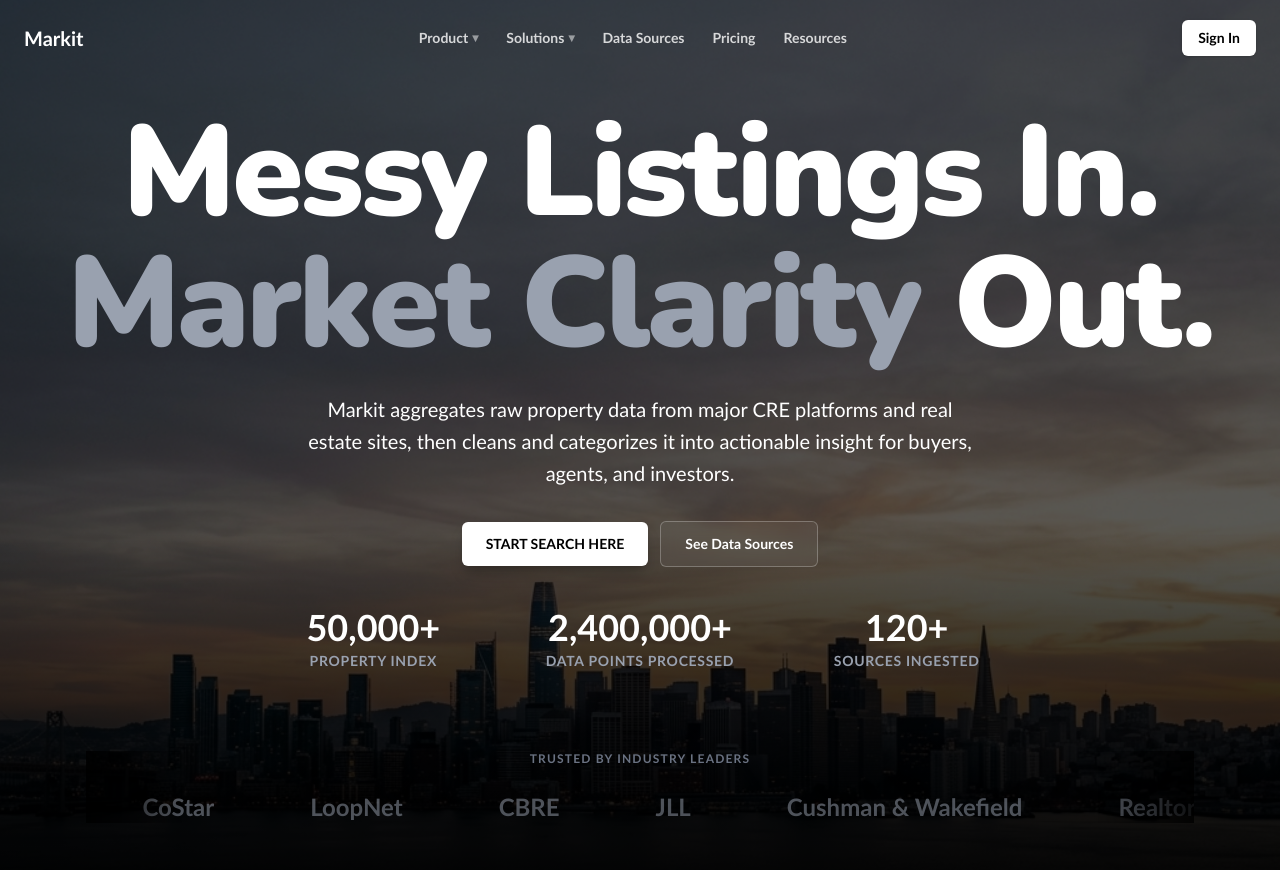
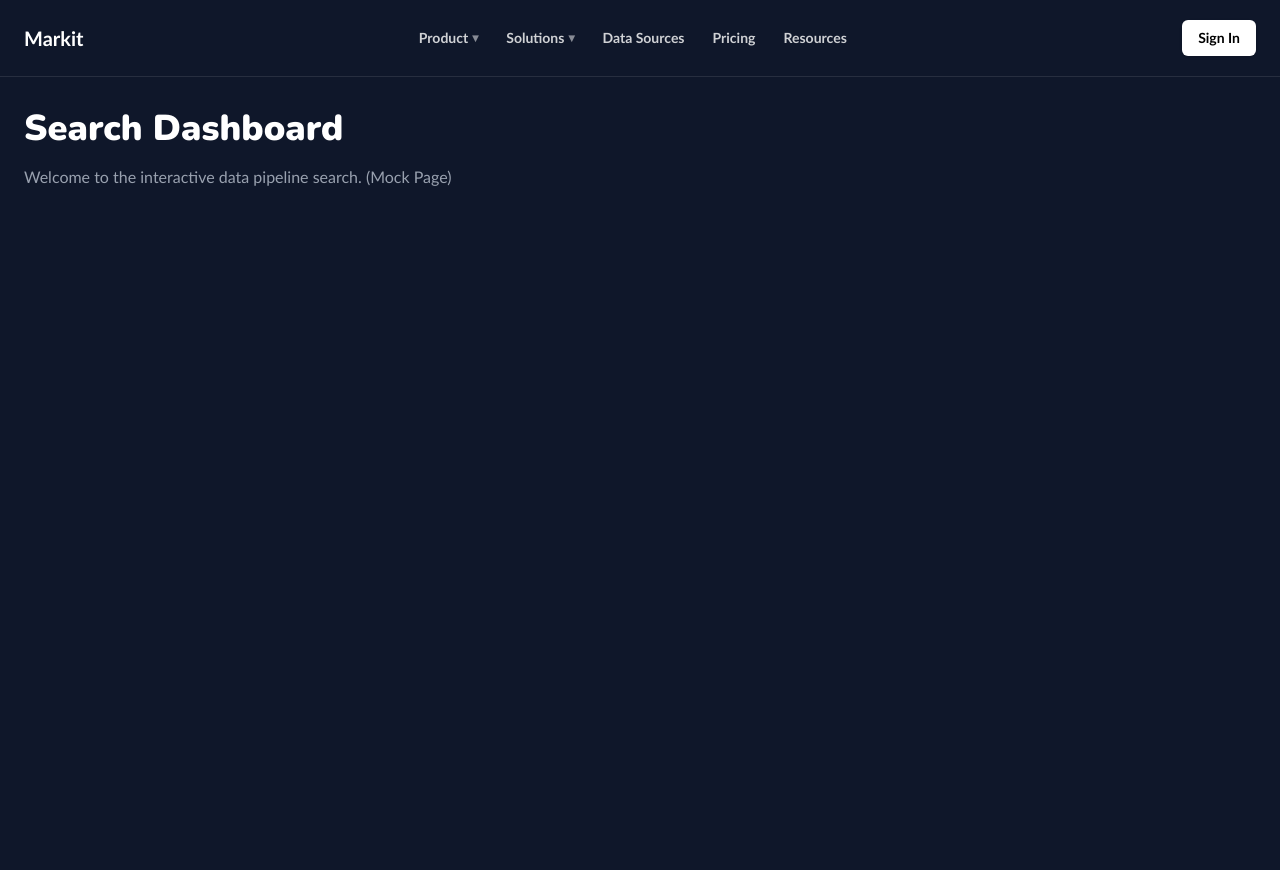
Before and after one commit to StephenMuya/Markit, a React (Vite) app in the folder frontend/: page /search in a window 1280 px wide. Shown: the top 870 px of the page. After the commit the page ends 800 px from the top, so only its background shows below. Built offline with nearby package versions, Linux system fonts and the light colour scheme.

Commit message:
refactor(core): replace static entrypoint with React Router v6 Data Router

```diff
--- a/frontend/src/App.jsx
+++ b/frontend/src/App.jsx
@@ -1,13 +1,59 @@
-// App.jsx
-import Hero from "./components/hero.jsx";
+import { createBrowserRouter, RouterProvider } from "react-router-dom";
+import { Suspense, lazy } from "react";
+import Hero from "./features/landing/Hero.jsx";
+import Layout from "./features/navigation/Layout.jsx";
+import GlobalErrorFallback from "./components/GlobalErrorFallback/GlobalErrorFallback.jsx";
+
+// Lazy load the new feature pages to ensure code splitting
+const SearchDashboard = lazy(() => import("./features/search/SearchDashboard.jsx"));
+const SignIn = lazy(() => import("./features/auth/SignIn.jsx"));
+
+// Define the routing tree using the modern Data Router
+const router = createBrowserRouter([
+  {
+    // The home landing page requires a transparent navbar over its background image,
+    // so it renders its own layout independently.
+    path: "/",
+    element: <Hero />,
+    errorElement: <GlobalErrorFallback />,
+  },
+  {
+    // The global layout for all other feature pages provides a persistent solid Navbar
+    element: <Layout />,
+    errorElement: <GlobalErrorFallback />,
+    children: [
+      {
+        path: "/search",
+        element: (
+          <Suspense
+            fallback={
+              <div className="animate-pulse p-8 text-center text-gray-500">
+                Loading Dashboard...
+              </div>
+            }
+          >
+            <SearchDashboard />
+          </Suspense>
+        ),
+      },
+      {
+        path: "/signin",
+        element: (
+          <Suspense
+            fallback={
+              <div className="animate-pulse p-8 text-center text-gray-500">Loading Auth...</div>
+            }
+          >
+            <SignIn />
+          </Suspense>
+        ),
+      },
+    ],
+  },
+]);
 
 function App() {
-  return (
-    <div>
-      <Hero />
-
-    </div>
-  );
+  return <RouterProvider router={router} />;
 }
 
 export default App;
--- a/frontend/src/components/hero.jsx
+++ /dev/null
@@ -1,213 +0,0 @@
-import { useState, useEffect, useRef } from "react";
-
-const productItems = ["Search Dashboard", "Clean Data", "Smart Categories", "Market Alerts"];
-const solutionItems = ["Buyers", "Agents", "Investors"];
-const trustedBrands = ["Zillow", "Trulia", "Redfin", "CoStar", "LoopNet", "CBRE", "JLL", "Cushman & Wakefield", "Realtor.com", "Keller Williams"];
-
-function CountUp({ target, suffix = "", duration = 2000 }) {
-  const [count, setCount] = useState(0);
-  const ref = useRef(null);
-  const hasAnimated = useRef(false);
-
-  useEffect(() => {
-    const observer = new IntersectionObserver(
-      ([entry]) => {
-        if (entry.isIntersecting && !hasAnimated.current) {
-          hasAnimated.current = true;
-          const start = performance.now();
-
-          function tick(now) {
-            const elapsed = now - start;
-            const progress = Math.min(elapsed / duration, 1);
-            // Ease-out curve
-            const eased = 1 - Math.pow(1 - progress, 3);
-            setCount(Math.floor(eased * target));
-            if (progress < 1) requestAnimationFrame(tick);
-          }
-
-          requestAnimationFrame(tick);
-        }
-      },
-      { threshold: 0.3 }
-    );
-
-    if (ref.current) observer.observe(ref.current);
-    return () => observer.disconnect();
-  }, [target, duration]);
-
-  // Format number with commas
-  const formatted = count.toLocaleString();
-
-  return (
-    <span ref={ref}>
-      {formatted}{suffix}
-    </span>
-  );
-}
-
-function Dropdown({ label, items, dark }) {
-  return (
-    <div className="group relative">
-      <button
-        className={`flex items-center gap-1 rounded-md px-3 py-2 text-sm font-bold transition ${dark
-            ? "text-white/80 hover:bg-white/10 hover:text-white"
-            : "text-slate-700 hover:bg-white hover:text-slate-950"
-          }`}
-      >
-        {label}
-        <span className={`text-xs ${dark ? "text-white/50" : "text-gray-500"}`}>▾</span>
-      </button>
-      <div className="invisible absolute left-0 top-full z-20 mt-2 w-52 rounded-md border border-slate-200 bg-white p-2 opacity-0 shadow-lg transition group-hover:visible group-hover:opacity-100">
-        {items.map((item) => (
-          <a
-            href={`#${item.toLowerCase().replaceAll(" ", "-")}`}
-            className="block rounded px-3 py-2 text-sm text-slate-700 hover:bg-gray-100 hover:text-gray-900"
-            key={item}
-          >
-            {item}
-          </a>
-        ))}
-      </div>
-    </div>
-  );
-}
-
-function Hero() {
-  return (
-    <section className="relative min-h-screen overflow-hidden">
-      {/* ── Full-bleed skyline background ── */}
-      <img
-        src="/city-skyline.png"
-        alt=""
-        className="pointer-events-none absolute inset-0 h-full w-full select-none object-cover object-bottom"
-      />
-
-      {/* Dark overlay — moody sky, high contrast */}
-      <div className="absolute inset-0 bg-black/65" />
-      {/* Stronger darkening at bottom for building depth */}
-      <div className="absolute inset-x-0 bottom-0 h-2/5 bg-gradient-to-t from-black/90 to-transparent" />
-
-      {/* ── Content ── */}
-      <div className="relative z-10">
-        {/* Nav */}
-        <nav className="mx-auto flex max-w-7xl items-center justify-between px-6 py-5">
-          <a href="/" className="text-xl font-black tracking-normal text-white">
-            Markit
-          </a>
-
-          <div className="hidden items-center gap-1 md:flex">
-            <Dropdown label="Product" items={productItems} dark />
-            <Dropdown label="Solutions" items={solutionItems} dark />
-            <a
-              className="rounded-md px-3 py-2 text-sm font-bold text-white/80 transition hover:bg-white/10 hover:text-white"
-              href="#sources"
-            >
-              Data Sources
-            </a>
-            <a
-              className="rounded-md px-3 py-2 text-sm font-bold text-white/80 transition hover:bg-white/10 hover:text-white"
-              href="#pricing"
-            >
-              Pricing
-            </a>
-            <a
-              className="rounded-md px-3 py-2 text-sm font-bold text-white/80 transition hover:bg-white/10 hover:text-white"
-              href="#resources"
-            >
-              Resources
-            </a>
-          </div>
-
-          <div className="flex items-center gap-3">
-            <a
-              className="rounded-md bg-white px-4 py-2 text-sm font-bold text-black shadow-sm transition hover:bg-gray-400"
-              href="#signin"
-            >
-              Sign In
-            </a>
-          </div>
-        </nav>
-
-        {/* Hero content */}
-        <div className="mx-auto flex max-w-7xl flex-col justify-center px-6 pb-10 pt-6 lg:min-h-[calc(100vh-80px)] lg:pb-16 lg:pt-8">
-          <div className="mx-auto max-w-6xl text-center">
-
-            <h1 className="text-6xl font-black leading-[1.02] tracking-tight text-white md:text-8xl lg:text-9xl" style={{ fontFamily: "'Nunito', sans-serif" }}>
-              Messy Listings In.{" "}
-              <span className="text-gray-400">
-                Market Clarity
-              </span>{" "}
-              Out.
-            </h1>
-
-            <p className="mx-auto mt-6 max-w-2xl text-xl leading-8 text-white">
-              Markit aggregates raw property data from major CRE platforms and
-              real estate sites, then cleans and categorizes it into actionable
-              insight for buyers, agents, and investors.
-            </p>
-
-            <div className="mt-8 flex flex-col items-center justify-center gap-3 sm:flex-row">
-              <a
-                className="rounded-md bg-white px-6 py-3 text-center text-sm font-black text-black shadow-lg shadow-black/20 transition hover:bg-gray-400"
-                href="#search"
-              >
-                START SEARCH HERE
-              </a>
-              <a
-                className="rounded-md border border-white/25 bg-white/5 px-6 py-3 text-center text-sm font-black text-white backdrop-blur-sm transition hover:border-white/50 hover:bg-white/10"
-                href="#sources"
-              >
-                See Data Sources
-              </a>
-            </div>
-          </div>
-
-          {/* Social proof counters */}
-          <div className="pt-10">
-            <div className="mx-auto grid gap-8 sm:grid-cols-3 lg:max-w-3xl">
-              {[
-                { label: "Property Index", target: 50000, suffix: "+" },
-                { label: "Data Points Processed", target: 2400000, suffix: "+" },
-                { label: "Sources Ingested", target: 120, suffix: "+" },
-              ].map(({ label, target, suffix }) => (
-                <div className="text-center" key={label}>
-                  <p className="text-3xl font-black text-white md:text-4xl">
-                    <CountUp target={target} suffix={suffix} />
-                  </p>
-                  <p className="mt-1 text-sm font-bold uppercase tracking-wider text-gray-400">
-                    {label}
-                  </p>
-                </div>
-              ))}
-            </div>
-          </div>
-
-          {/* Trusted Brands Scroller */}
-          <div className="mt-20 overflow-hidden relative w-full mx-auto max-w-[90%]">
-            <p className="text-center text-xs font-bold uppercase tracking-widest text-gray-500 mb-6">
-              Trusted by industry leaders
-            </p>
-            {/* Scroller container */}
-            <div className="flex overflow-hidden relative">
-              <div className="flex w-max animate-marquee items-center gap-12 pr-12 sm:gap-24 sm:pr-24">
-                {[...trustedBrands, ...trustedBrands].map((brand, i) => (
-                  <span
-                    key={i}
-                    className="inline-block text-2xl font-bold text-gray-400/50 transition hover:text-gray-300 whitespace-nowrap"
-                  >
-                    {brand}
-                  </span>
-                ))}
-              </div>
-            </div>
-            {/* Fade overlays for smooth entry/exit */}
-            <div className="pointer-events-none absolute inset-y-0 left-0 w-24 bg-gradient-to-r from-black/80 to-transparent"></div>
-            <div className="pointer-events-none absolute inset-y-0 right-0 w-24 bg-gradient-to-l from-black/80 to-transparent"></div>
-          </div>
-        </div>
-      </div>
-    </section>
-  );
-}
-
-export default Hero;
--- a/frontend/src/main.jsx
+++ b/frontend/src/main.jsx
@@ -6,5 +6,5 @@
 ReactDOM.createRoot(document.getElementById("root")).render(
   <React.StrictMode>
     <App />
-  </React.StrictMode>,
+  </React.StrictMode>
 );
```
